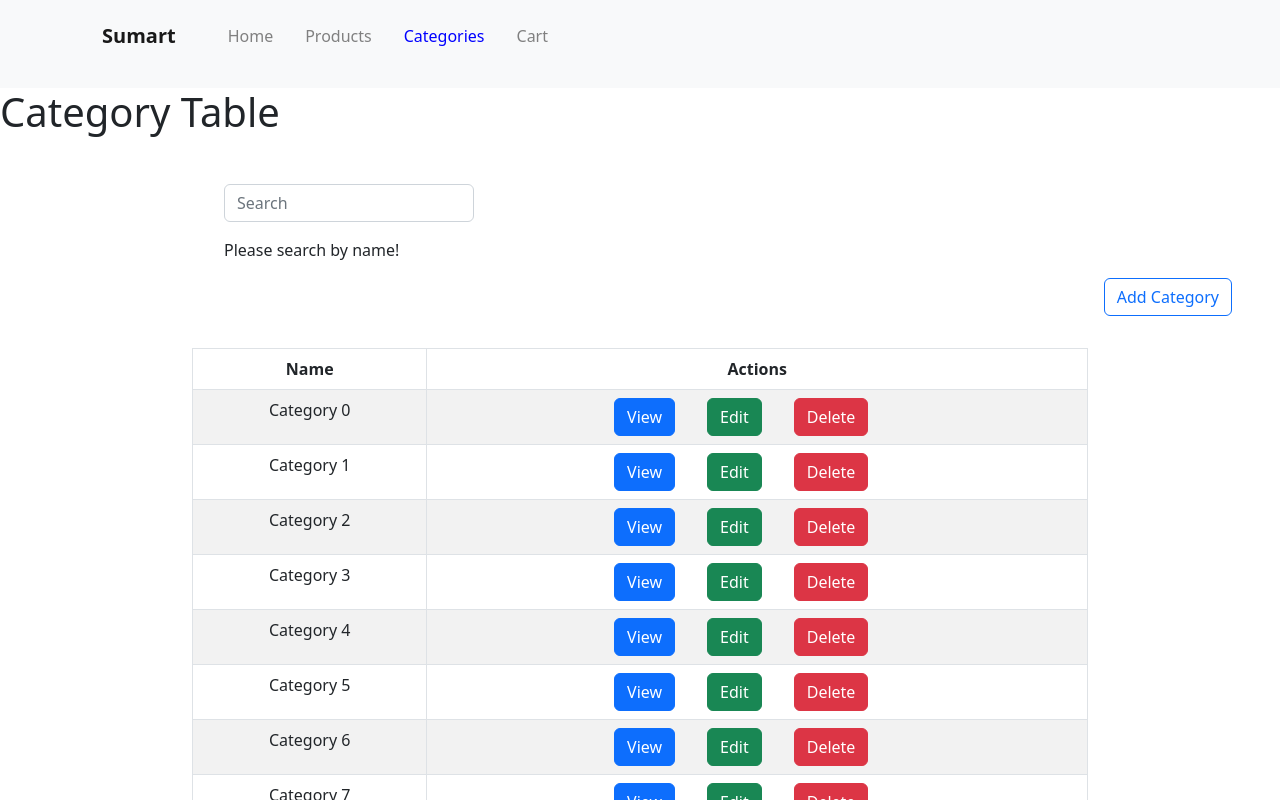
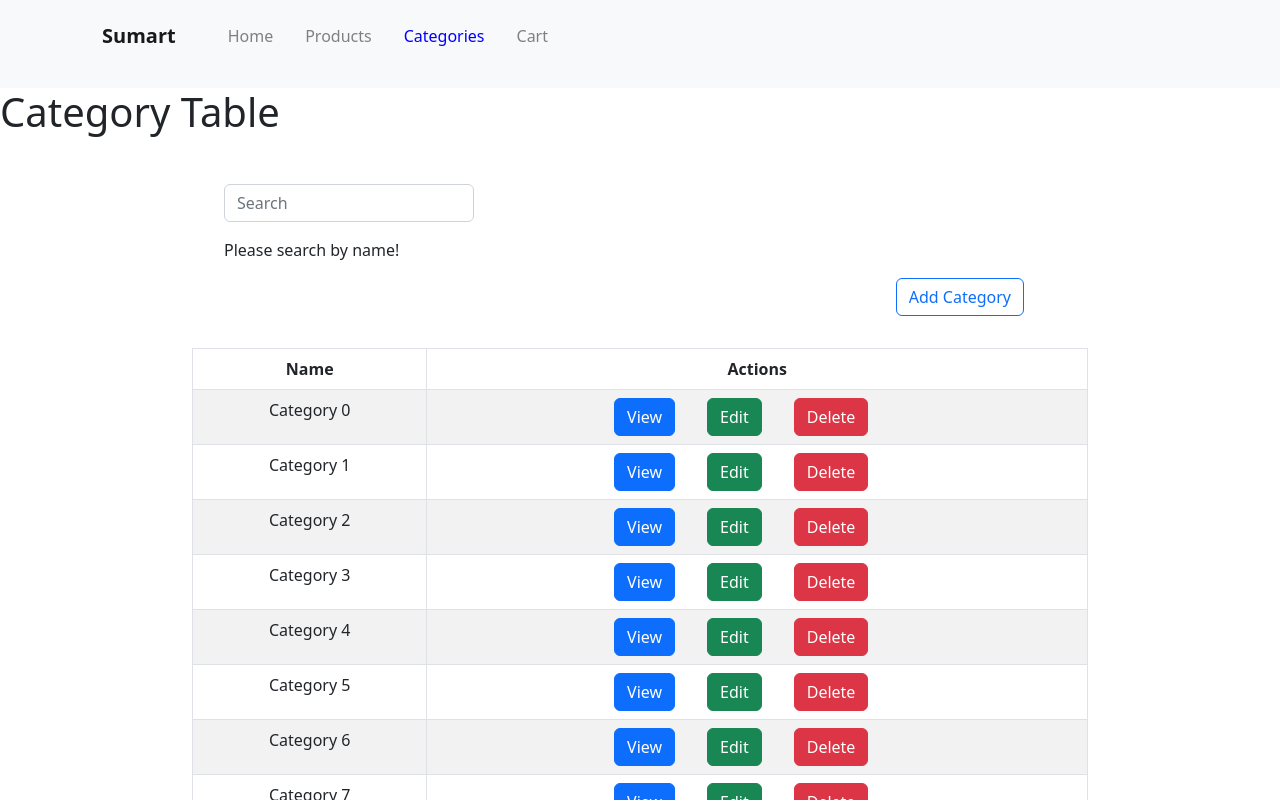
Before and after one commit to Maiiakal/supermarket-pos-system, a React (Create React App) app: page /category-table in a window 1280 px wide. Shown: the top 800 px of the page. Built offline with nearby package versions, Linux system fonts and the light colour scheme.

Commit message:
Update FilterableCategoryTable.jsx

```diff
--- a/src/features/table/FilterableCategoryTable.jsx
+++ b/src/features/table/FilterableCategoryTable.jsx
@@ -139,7 +139,7 @@ const FilterableCategoryTable = () => {
       <div class="me-5 d-flex justify-content-end">
         <Button
         variant="outline-primary"
-        className=""
+        className="addBtn"
         name="add"
         onClick={(e) => handleClick(e)}
       >
```
